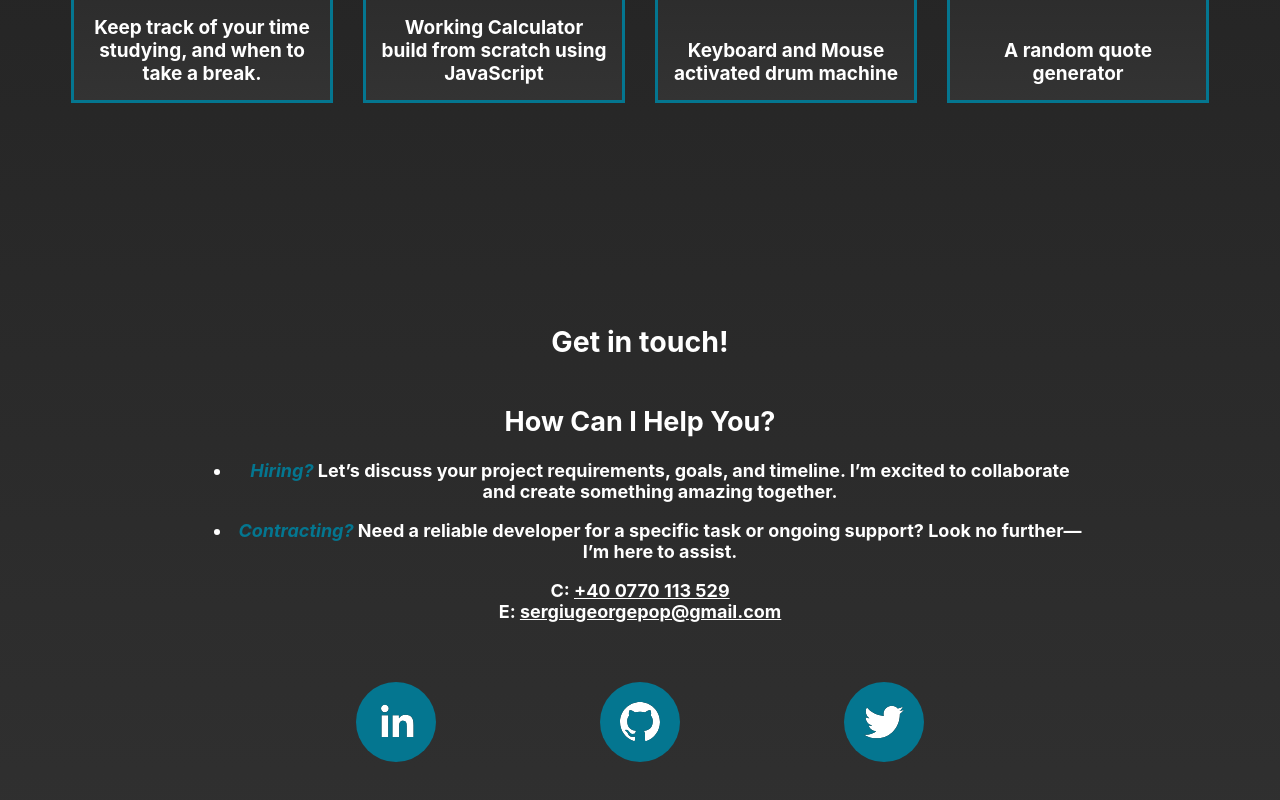
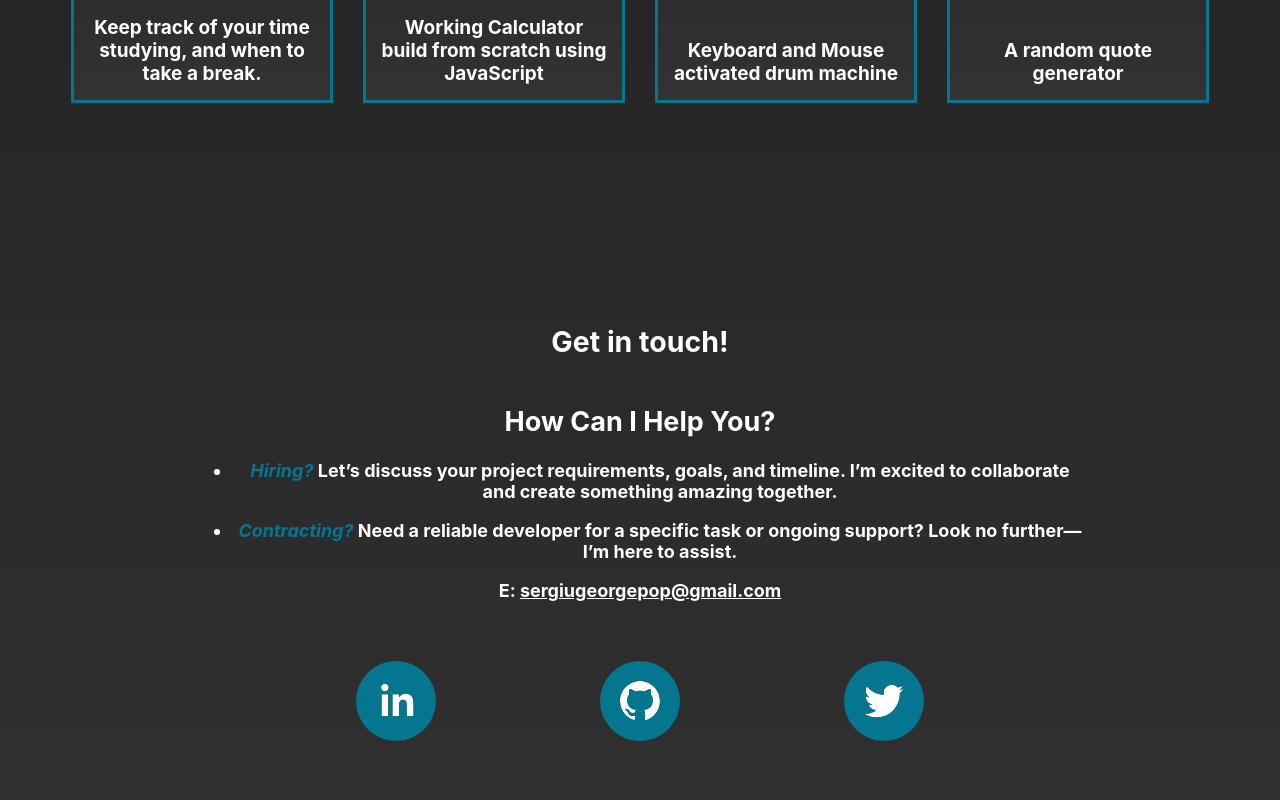
Before and after one commit to SeGePop/my-app, a React (Create React App) app: page / in a window 1280 px wide. Shown: the part 1450-2250 px from the top of the page. Built offline with nearby package versions, Linux system fonts and the light colour scheme.

Commit message:
Privacy Concerns Addressed

```diff
--- a/src/App.js
+++ b/src/App.js
@@ -134,10 +134,6 @@ function Contact() {
               </ul>
 
               <div class="contacts-element">
-                <span class="contacts-item">C: </span>
-                <a href="tel:+400770113529" class="contacts-phone">
-                  +40 0770 113 529
-                </a>
               </div>
               <div>
                 <span class="contacts-item">E: </span>
```
